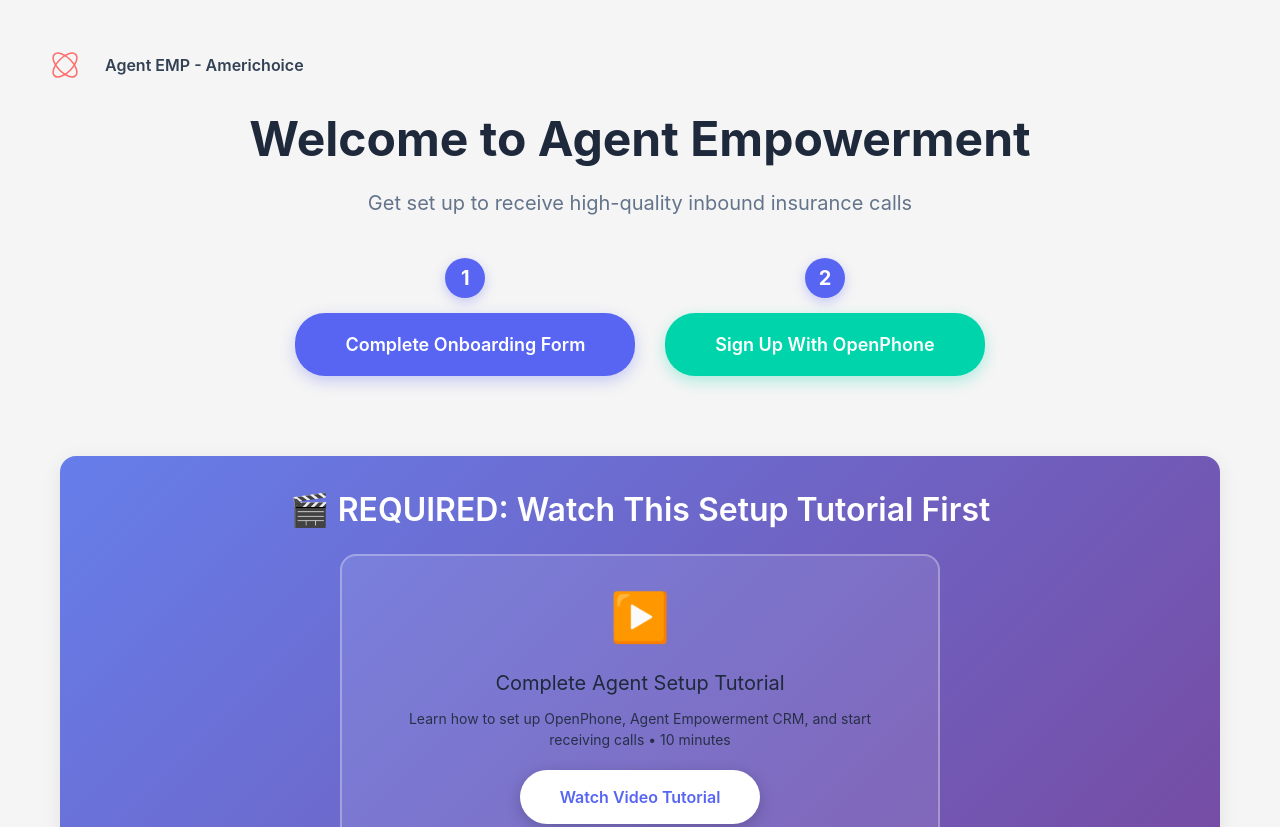
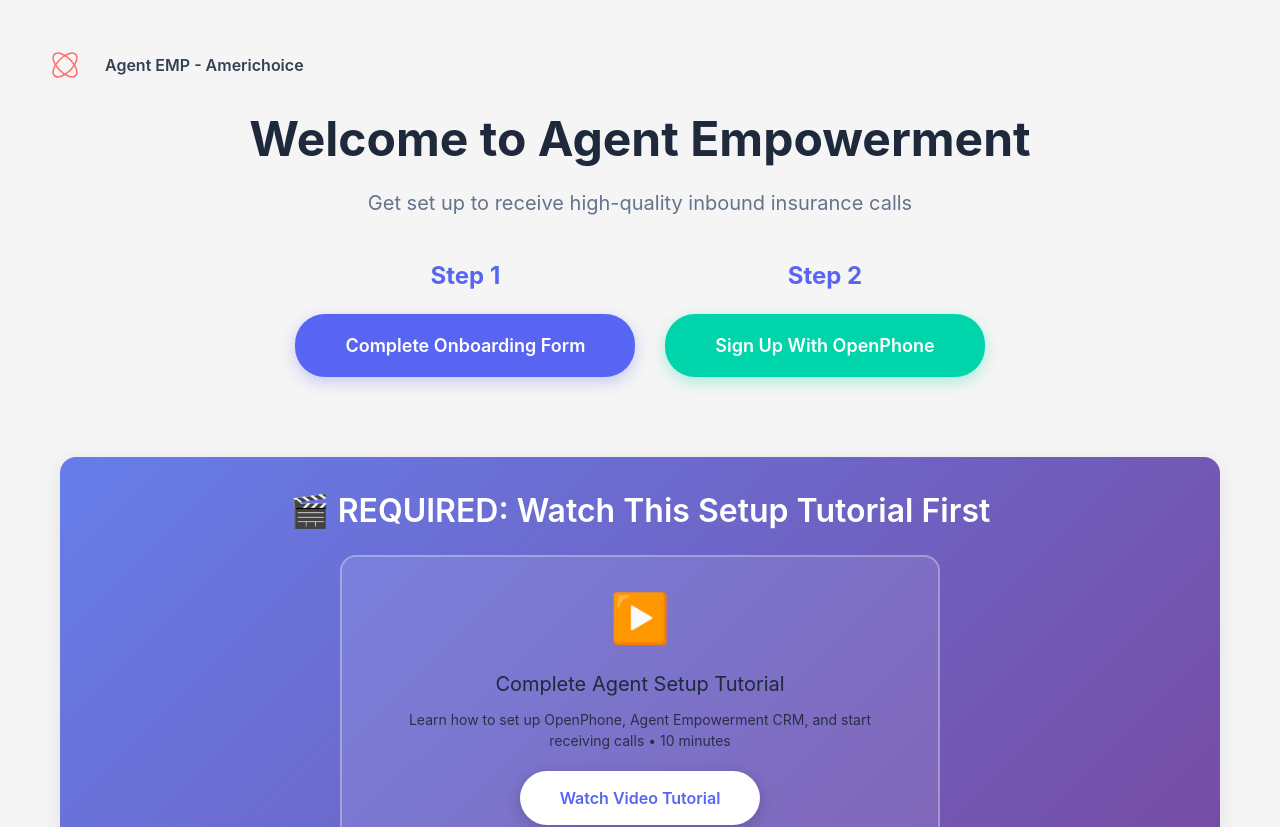
Before and after one commit to myacaexpress/AgentOnboardingFE, a Next.js app: page / in a window 1280 px wide. Shown: the top 827 px of the page. Built offline with nearby package versions, Linux system fonts and the light colour scheme.

Commit message:
Replace numbered circles with Step 1 and Step 2 text labels above buttons

```diff
--- a/src/app/globals.css
+++ b/src/app/globals.css
@@ -71,7 +71,7 @@
   display: flex;
   gap: 30px;
   justify-content: center;
-  align-items: center;
+  margin-top: 40px;
   flex-wrap: wrap;
 }
 
@@ -82,18 +82,12 @@
   gap: 15px;
 }
 
-.hero-step-number {
-  width: 40px;
-  height: 40px;
-  background: #5865f2;
-  color: white;
-  border-radius: 50%;
-  display: flex;
-  align-items: center;
-  justify-content: center;
-  font-size: 20px;
-  font-weight: bold;
-  box-shadow: 0 4px 12px rgba(88, 101, 242, 0.3);
+.hero-step-text {
+  font-size: 24px;
+  font-weight: 700;
+  color: #5865f2;
+  margin-bottom: 5px;
+  text-align: center;
 }
 
 .hero-cta {
--- a/src/app/page.tsx
+++ b/src/app/page.tsx
@@ -18,13 +18,13 @@
 
           <div className="hero-cta-container">
             <div className="hero-step">
-              <div className="hero-step-number">1</div>
+              <div className="hero-step-text">Step 1</div>
               <a href="https://api.leadconnectorhq.com/widget/survey/XA49MJyuHMrPvgb2ZgLz" className="hero-cta">
                 Complete Onboarding Form
               </a>
             </div>
             <div className="hero-step">
-              <div className="hero-step-number">2</div>
+              <div className="hero-step-text">Step 2</div>
               <a href="https://my.openphone.com/signup?invite=369bc07b78cc85a544537baf8ec3b693" className="hero-cta openphone-cta" target="_blank">
                 Sign Up With OpenPhone
               </a>
```
